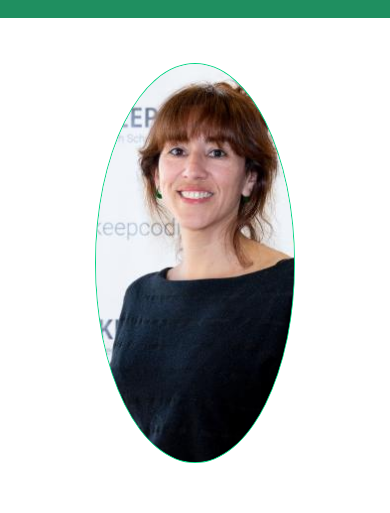
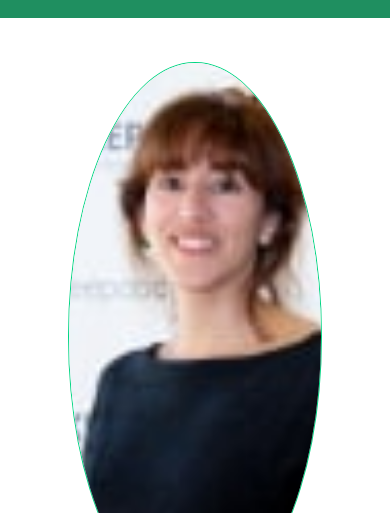
Before and after one commit to MarianDev22/Portfolio_HTML-CSS_Graded_Project, a plain HTML site: page index.html in a window 390 px wide. Shown: the part 174-687 px from the top of the page. Drawn offline with Linux system fonts and the light colour scheme.

Commit message:
feat: banner finished with responsive image thou not full background  - the image chosen not the greatest for responsiveness

```diff
--- a/index.html
+++ b/index.html
@@ -11,6 +11,7 @@
     <link rel="stylesheet" href="./styles/footer.css">
     <link rel="stylesheet" href="./styles/header.css">
     <link rel="stylesheet" href="./styles/components.css">
+    <link rel="stylesheet" href="./styles/about.css">
 </head>
 <body class="main-bg">
     <header class="header">
@@ -34,11 +35,11 @@
     </header>
     <main>
         <section class="banner">
-            <img class="profile_pic" src="./assets/MARIANA_MUNOZ_2.jpg" alt="profile picture">
+
             <picture>
-                <source src="./assets/MARIANA_MUNOZ_2.jpg" media="(width > 768px)">
-                <source src="./assets/MARIANA_MUNOZ_200.jpg" media="(width < 768px)">
-
+                <source srcset="./assets/MARIANA_MUNOZ_200.jpg" media="(max-width: 768px)">
+                <source srcset="./assets/MARIANA_MUNOZ_2.jpg" media="(max-width: 768px)">
+                <img class="profile_pic" src="./assets/MARIANA_MUNOZ_2.jpg" alt="profile picture">
             </picture>
 
             <!--<div class="image"></div>-->
--- /dev/null
+++ b/styles/about.css
@@ -0,0 +1,3 @@
+.about{
+    margin-top: 10rem;
+}
--- a/styles/banner.css
+++ b/styles/banner.css
@@ -8,15 +8,14 @@
     gap: 1rem;
 
     .profile_pic {
-        background-image: url(../assets/MARIANA_MUNOZ_2.jpg);
         object-fit: cover;
-        background-position: center;
-        width: 600px;
-        height: 400px;
-        max-width: 200px;
+        width: 65vw;
+        height: 65vh;
+        max-width: 400px;
         border-radius: 50%;
         border: 0.7px solid #00d582;
-        margin-top: 1.5rem;
+        margin-top: 10rem;
+        aspect-ratio: 1/1;
 
     }
     /* Decided to use a tag for profile picture as it is part of the content and not just a bg
```
